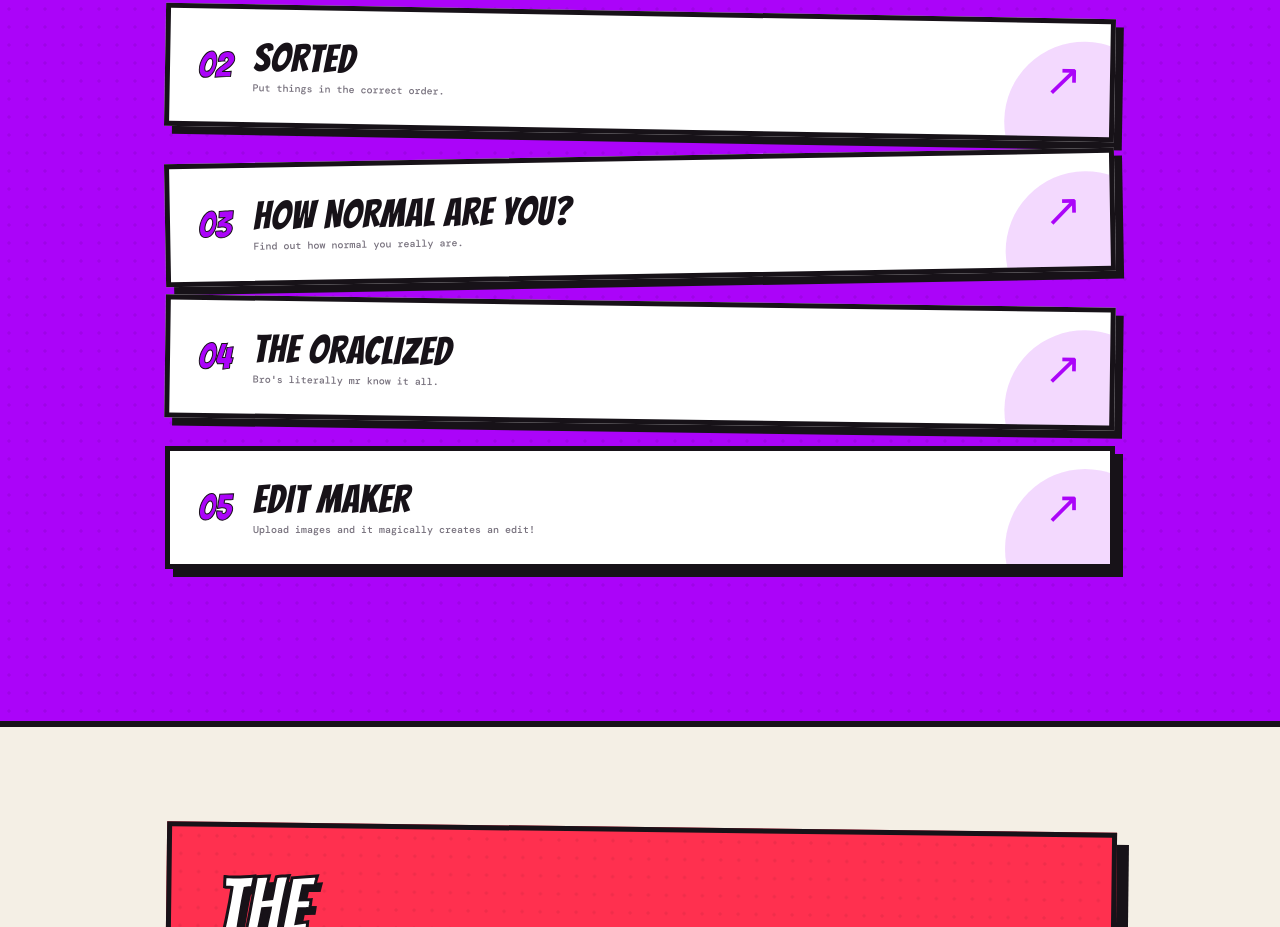
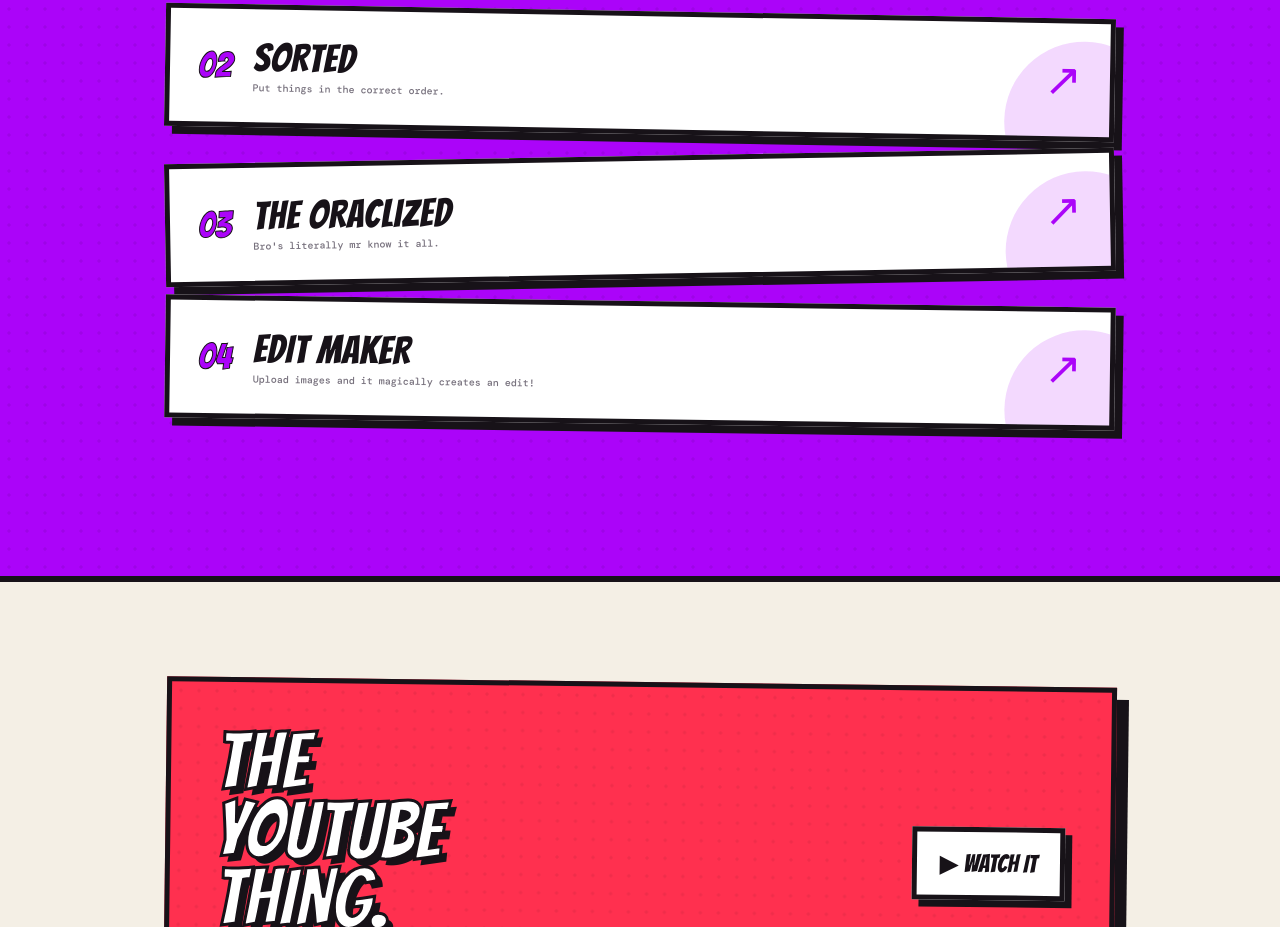
Before and after one commit to johnbananafr/johnbananafr.github.io, a plain HTML site: page index.html in a window 1280 px wide. Shown: the part 1184-2111 px from the top of the page. Drawn offline with nearby package versions, Linux system fonts and the light colour scheme; a web font is replaced by a local one.

Commit message:
Update index.html

```diff
--- a/index.html
+++ b/index.html
@@ -1783,31 +1783,20 @@ WAIT...
 <div class="project-arrow">↗</div>
 </a>
 
-<a href="https://johnbananafr.github.io/normal" class="project">
+<a href="https://johnbananafr.github.io/oraclized/" class="project">
 <div class="project-left">
 <div class="project-number">03</div>
 <div>
-<div class="project-name">HOW NORMAL ARE YOU?</div>
-<div class="project-desc">Find out how normal you really are.</div>
+<div class="project-name">THE ORACLIZED</div>
+<div class="project-desc">Bro's literally mr know it all.</div>
 </div>
 </div>
 <div class="project-arrow">↗</div>
 </a>
 
-<a href="https://johnbananafr.github.io/oraclized/" class="project">
+<a href="https://johnbananafr.github.io/editmaker/" class="project">
 <div class="project-left">
 <div class="project-number">04</div>
-<div>
-<div class="project-name">THE ORACLIZED</div>
-<div class="project-desc">Bro's literally mr know it all.</div>
-</div>
-</div>
-<div class="project-arrow">↗</div>
-</a>
-
-<a href="https://johnbananafr.github.io/editmaker/" class="project">
-<div class="project-left">
-<div class="project-number">05</div>
 <div>
 <div class="project-name">EDIT MAKER</div>
 <div class="project-desc">Upload images and it magically creates an edit!</div>
```
